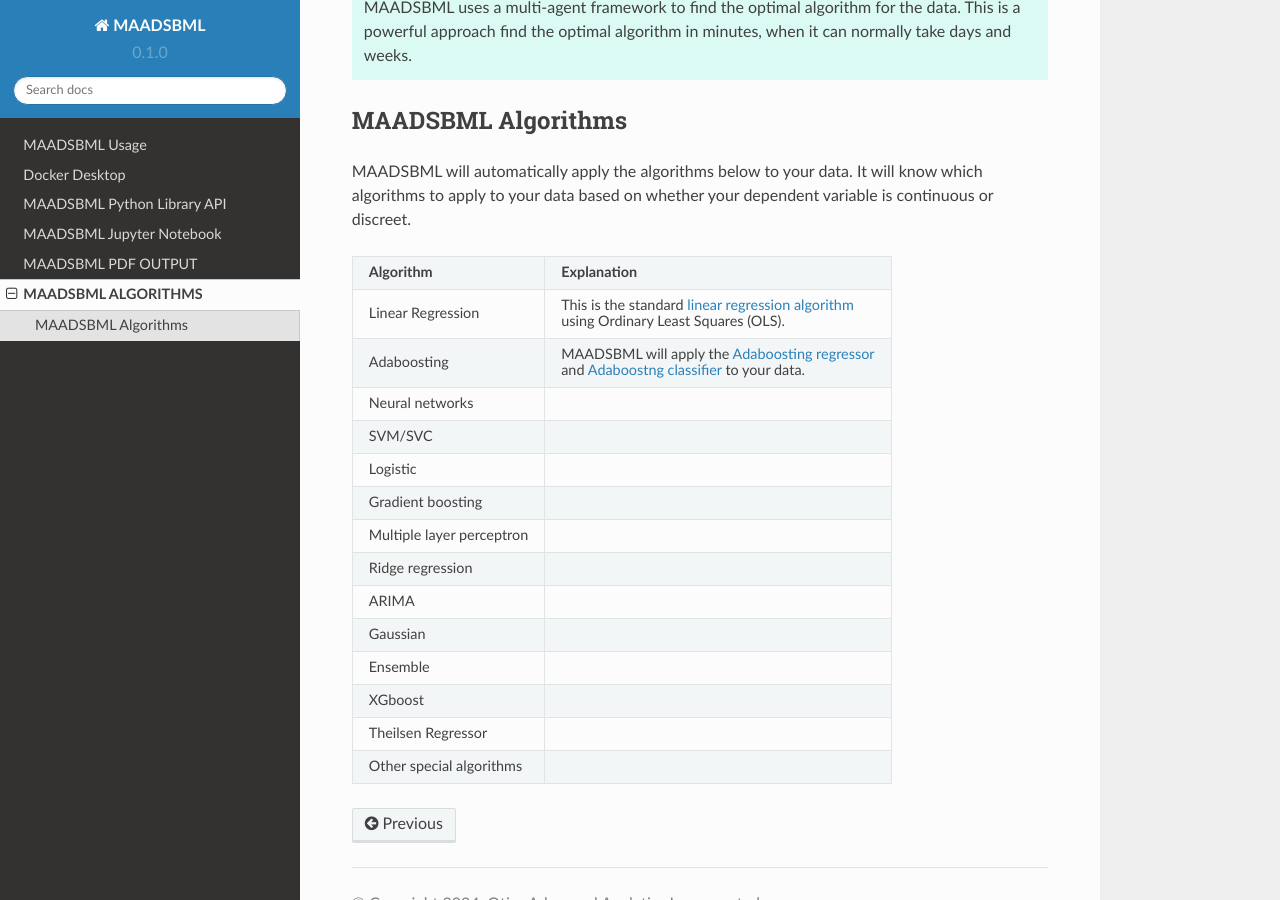
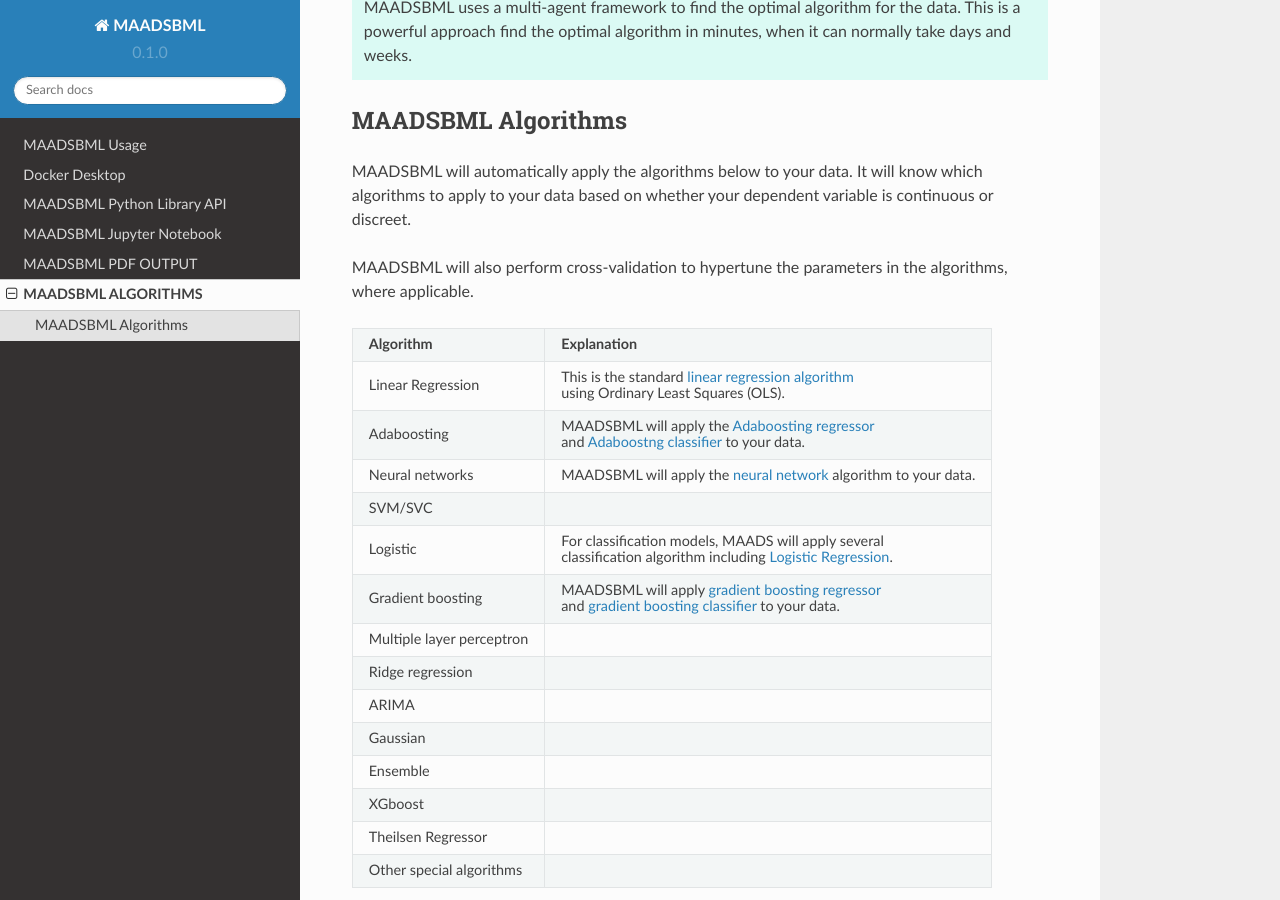
Before and after one commit to smaurice101/maadsbml, a Sphinx documentation site: the page built from docs/source/algos.rst, in a window 1280 px wide and 900 px high, scrolled down 349 px. Built offline with Sphinx 7.4.7 and the Read the Docs theme 2.0.0, drawn with Linux system fonts in a browser that asks for light colours.

Commit message:
Update algos.rst

```diff
--- a/docs/source/algos.rst
+++ b/docs/source/algos.rst
@@ -15,6 +15,8 @@ MAADSBML Algorithms
 
 MAADSBML will automatically apply the algorithms below to your data.  It will know which algorithms to apply to your data based on whether your dependent variable is continuous or discreet.
 
+MAADSBML will also perform cross-validation to hypertune the parameters in the algorithms, where applicable.
+
 .. list-table::
 
    * - **Algorithm**
@@ -28,13 +30,17 @@ MAADSBML will automatically apply the algorithms below to your data.  It will kn
 
        and `Adaboostng classifier <https://scikit-learn.org/stable/modules/generated/sklearn.ensemble.AdaBoostClassifier.html>`_ to your data.
    * - Neural networks
-     -
+     - MAADSBML will apply the `neural network <https://scikit-learn.org/stable/modules/neural_networks_supervised.html>`_ algorithm to your data.
    * - SVM/SVC
      -
    * - Logistic
-     -
+     - For classification models, MAADS will apply several
+
+       classification algorithm including `Logistic Regression <https://scikit-learn.org/stable/modules/generated/sklearn.linear_model.LogisticRegression.html>`_.
    * - Gradient boosting
-     -
+     - MAADSBML will apply `gradient boosting regressor <https://scikit-learn.org/stable/modules/generated/sklearn.ensemble.GradientBoostingRegressor.html>`_
+
+       and `gradient boosting classifier <https://scikit-learn.org/stable/modules/generated/sklearn.ensemble.GradientBoostingClassifier.html>`_ to your data.
    * - Multiple layer perceptron
      -
    * - Ridge regression
```
